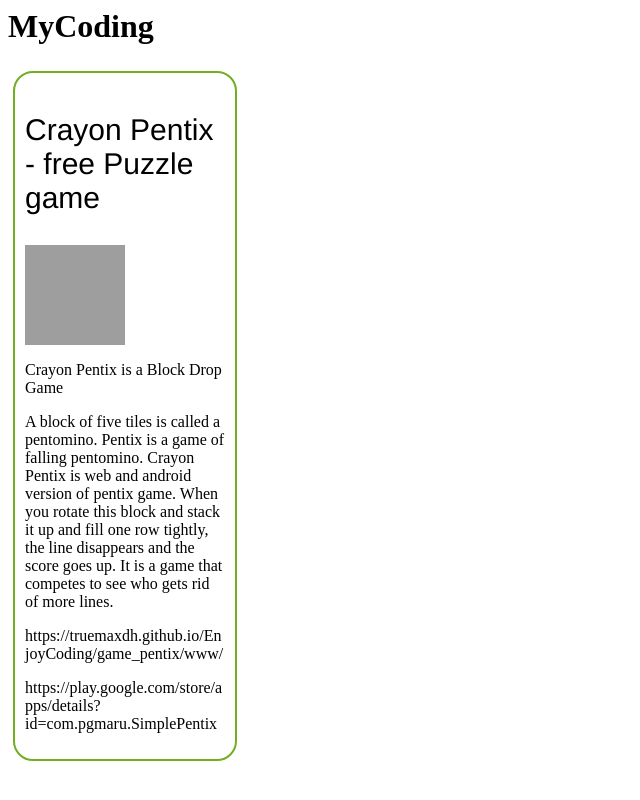
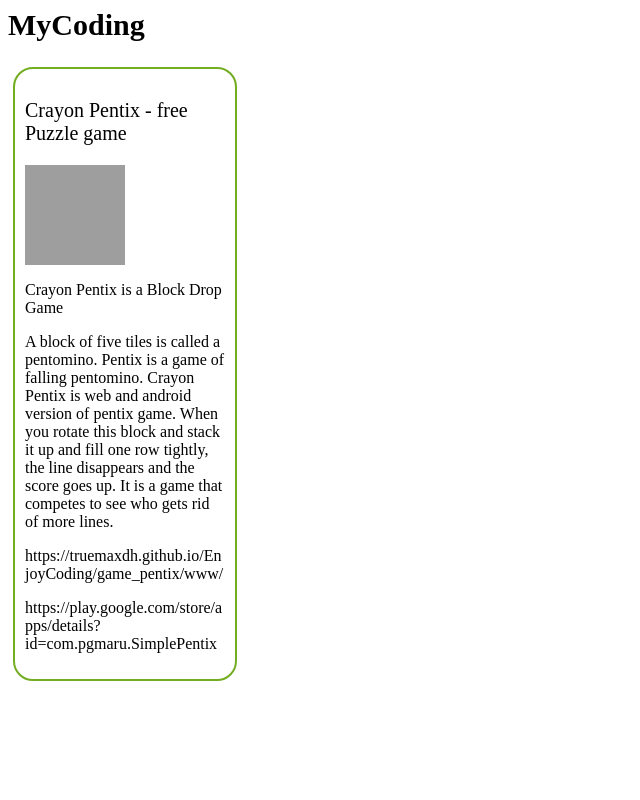
Before and after one commit to truemaxdh/truemaxdh.github.com, a Jekyll site: the page index_test.html, which Jekyll copies as it is, in a window 1280 px wide. Shown: the top 800 px of the page, without its empty margins (0-640 px from the left). Built offline with Jekyll 4.4.1, drawn with Linux system fonts in a browser that asks for light colours.

Commit message:
Update skin.css

```diff
--- a/Style/skin.css
+++ b/Style/skin.css
@@ -1,5 +1,5 @@
-.title {
-  font-family: 'Architects Daughter', 'Helvetica Neue', Helvetica, Arial, serif;
+h1 {
+  font-family: 'sans-comic';
   font-size: 30px;
 }
 .card {
@@ -11,6 +11,9 @@
   width : 200px;
   word-wrap : break-word;
 }
+.card .title {
+  font-size: 20px;
+}
 .card .thumb {
   width:100px;
   height:100px;
```
